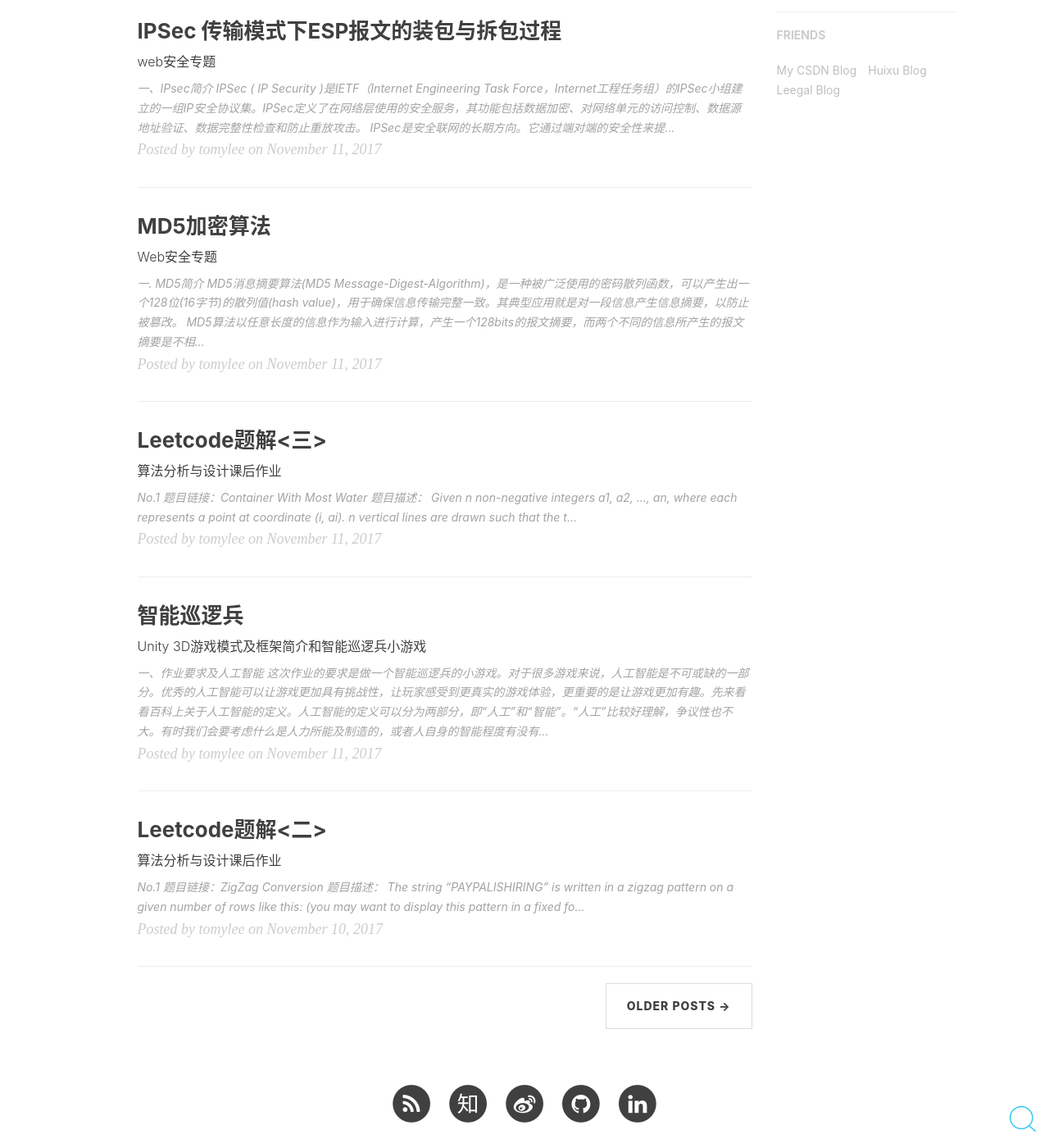
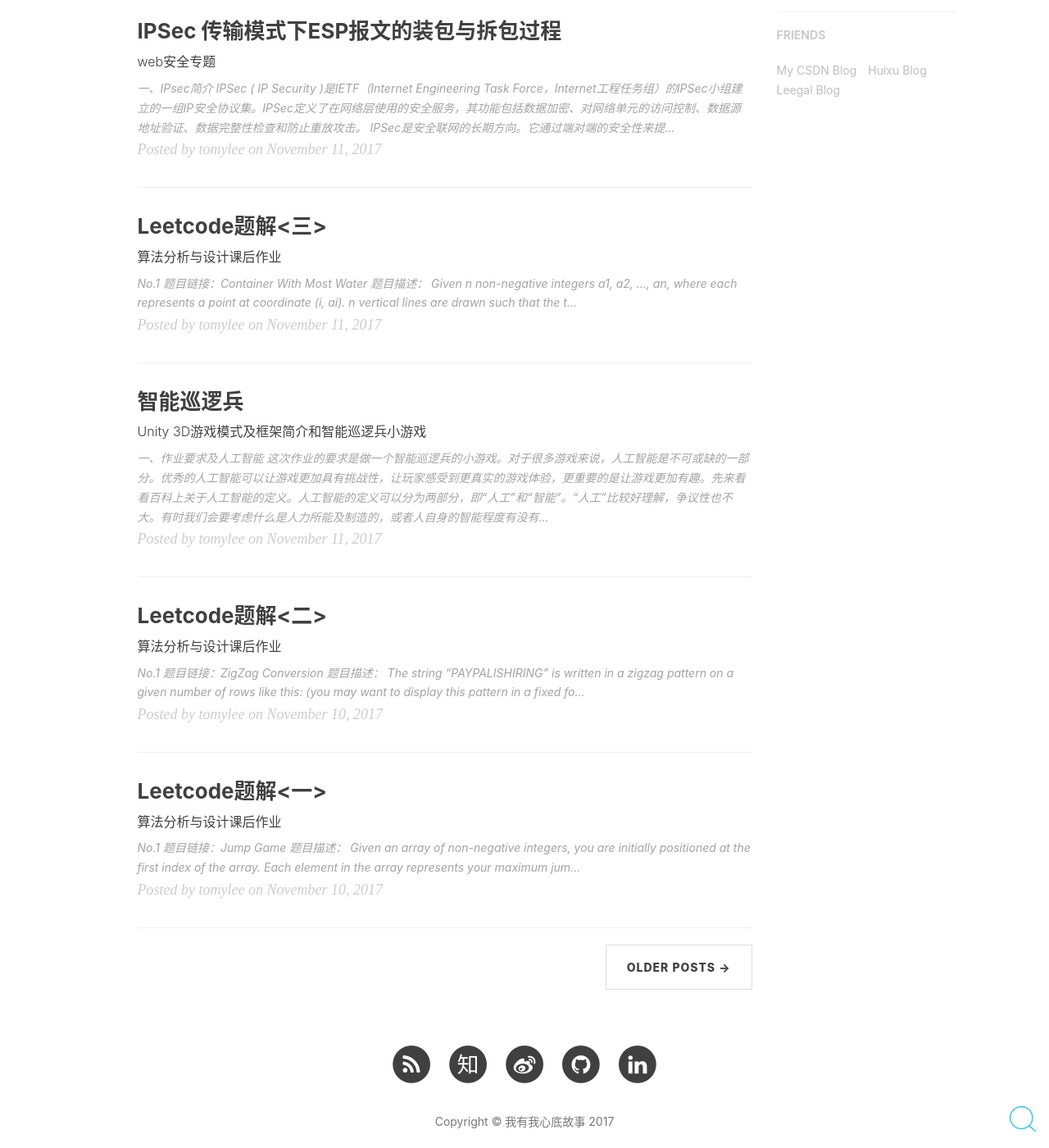
Before and after one commit to Tomy-Lee/Tomy-Lee.github.io, a Jekyll site: the page built from index.html, in a window 1280 px wide and 1400 px high, scrolled down 1183 px. Shown: the whole window at 82% size. Built offline with Jekyll 4.4.1, drawn with Linux system fonts in a browser that asks for light colours; nearby versions of some CDN libraries; the list of posts is cut into pages by our own code; comment, search, counter and statistics services are not loaded; some of the changed text lies outside the part shown.

Commit message:
Update 2017-11-11-web-security-md5.md

```diff
--- a/_posts/2017-11-11-web-security-md5.md
+++ b/_posts/2017-11-11-web-security-md5.md
@@ -2,7 +2,7 @@
 layout:     post
 title:      "MD5加密算法"
 subtitle:   "Web安全专题"
-date:       2017-11-11
+date:       2017-10-20
 author:     "tomylee"
 header-img: "img/1217913296033.jpg"
 catalog: true
```
